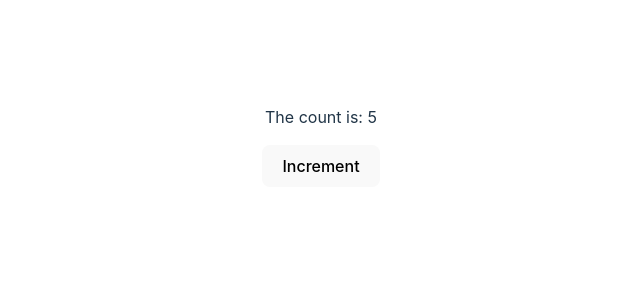
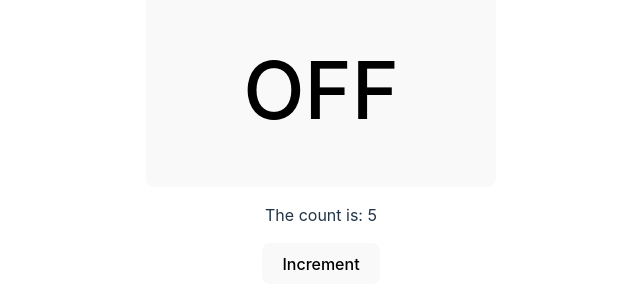
Before and after one commit to bbangwon/first-react-app, a React (Vite) app: page / in a window 1280 px wide. Shown: the part 262-570 px from the top of the page, without its empty margins (319-959 px from the left). Built offline with nearby package versions, Linux system fonts and the light colour scheme.

Commit message:
토글 스위치 컴포넌트 만들기

```diff
--- a/src/App.jsx
+++ b/src/App.jsx
@@ -11,6 +11,7 @@ import './App.css'
 // import Clicker from './Clicker';
 // import Form from './Form';
 import Counter from './Counter';
+import Toggler from './Toggler';
 
 // const data = [
 //   {id: 1, item: 'eggs', quantity: 12, completed: false},
@@ -31,6 +32,7 @@ import Counter from './Counter';
 function App() {
   return (
   <div>
+    <Toggler />
     <Counter />
     {/* <Greeter person="Bill" from="Colt" />
     <Greeter person="Ted" from="Colt" />
--- /dev/null
+++ b/src/Toggler.css
@@ -0,0 +1,3 @@
+.Toggler {
+    font-size: 5rem;
+}
--- /dev/null
+++ b/src/Toggler.jsx
@@ -0,0 +1,10 @@
+import { useState } from "react";
+import "./Toggler.css";
+
+export default function Toggler() {
+    const [isOn, setIsOn] = useState(false);
+    const toggle = () => setIsOn(!isOn);
+    return (
+        <button className="Toggler" onClick={toggle}>{isOn ? "ON" : "OFF"}</button>
+    );
+}
```
